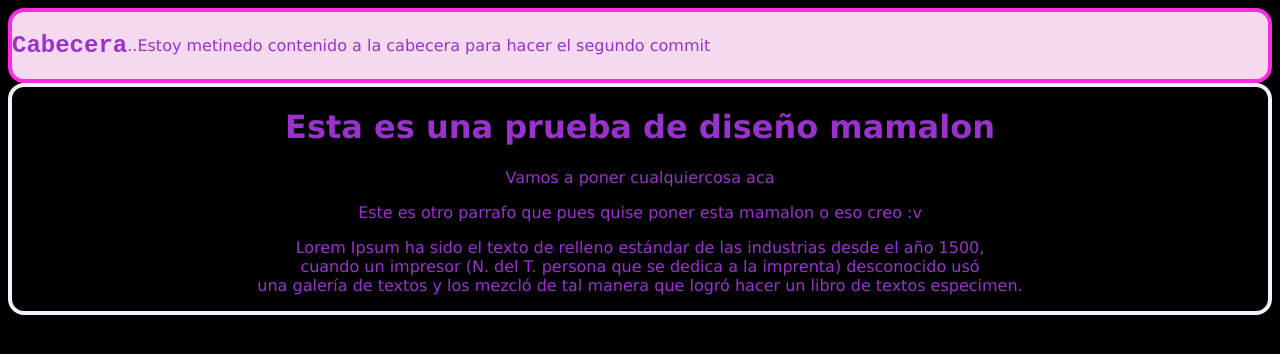
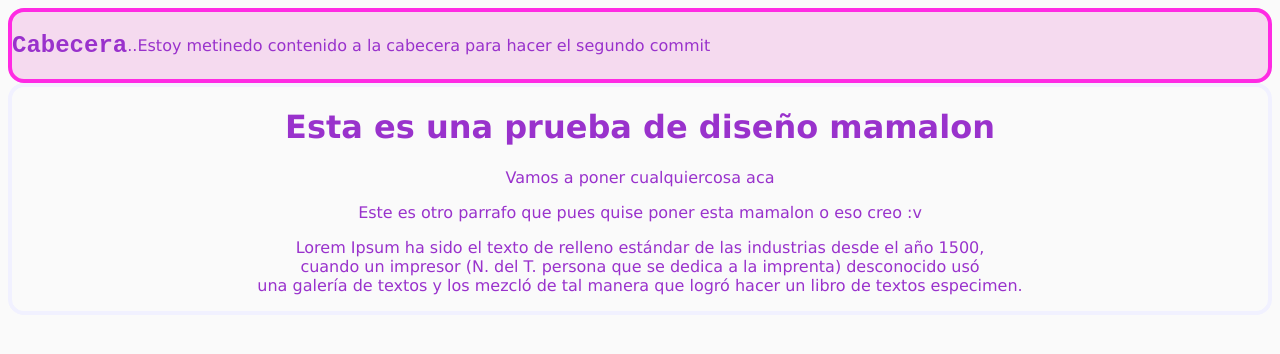
Before and after one commit to brayan-wq/pruebaplatzi, a plain HTML site: page index.html in a window 1280 px wide. Drawn offline with Linux system fonts and the light colour scheme.

Commit message:
mejora con color de fondo

```diff
--- a/css/estilos.css
+++ b/css/estilos.css
@@ -1,7 +1,7 @@
 body{
     text-align: center;
     color: darkorchid;
-    background-color: black;
+    background-color: rgb(250, 250, 250);
     font-family: 'Lucida Sans', 'Lucida Sans Regular', 'Lucida Grande', 'Lucida Sans Unicode', Geneva, Verdana, sans-serif;
 }
 
```
